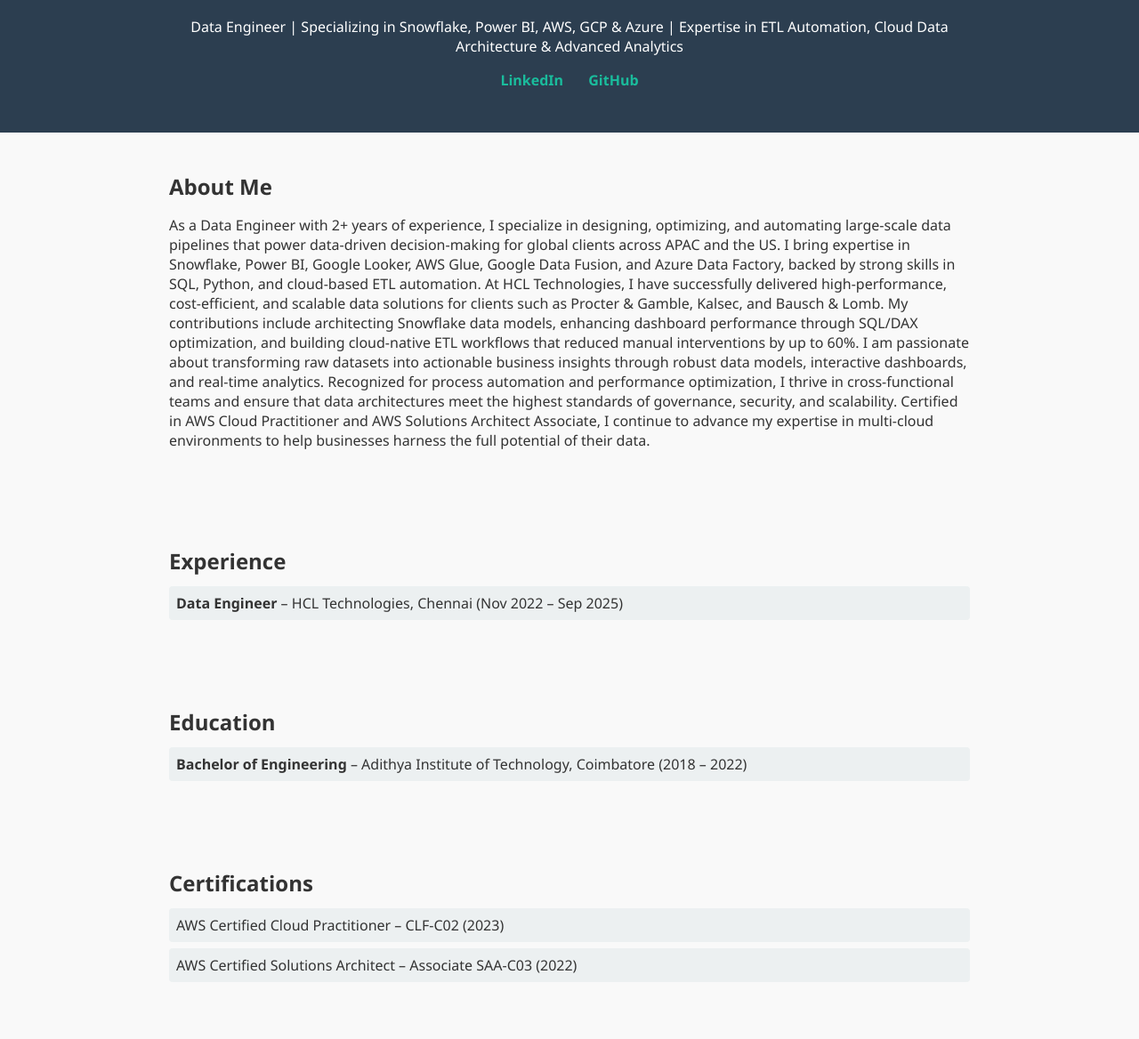
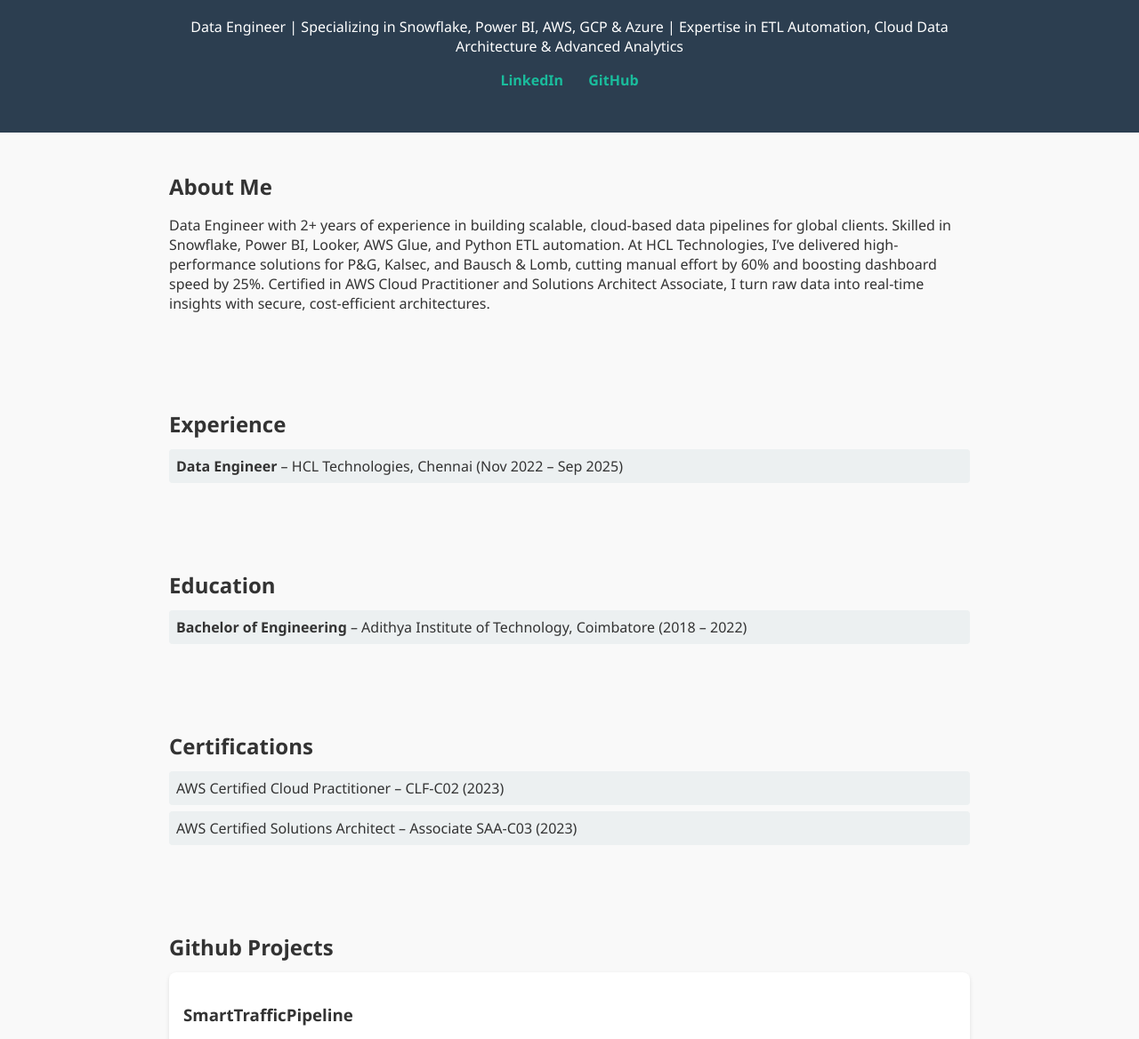
Before and after one commit to LingeswaranR-22/LingeswaranR-Portfolio, a plain HTML site: page index.html in a window 1280 px wide. Shown: the part 115-1283 px from the top of the page at 89% size. Drawn offline with Linux system fonts and the light colour scheme.

Commit message:
Updated LinkedIn link and layout spacing

```diff
--- a/index.html
+++ b/index.html
@@ -3,7 +3,7 @@
 <head>
   <meta charset="UTF-8" />
   <meta name="viewport" content="width=device-width, initial-scale=1.0" />
-  <title>Lingeswaran R | Data Engineer Portfolio</title>
+  <title>Lingeswaran R | Portfolio</title>
   <link rel="stylesheet" href="style.css" />
 </head>
 <body>
@@ -12,7 +12,7 @@
       <h1>Lingeswaran R</h1>
       <p>Data Engineer | Specializing in Snowflake, Power BI, AWS, GCP & Azure | Expertise in ETL Automation, Cloud Data Architecture & Advanced Analytics</p>
       <nav>
-        <a href="https://www.linkedin.com/in/lingeswaran" target="_blank">LinkedIn</a>
+        <a href="https://www.linkedin.com/in/lingeswaranr" target="_blank">LinkedIn</a>
         <a href="https://github.com/LingeswaranR-22" target="_blank">GitHub</a>
       </nav>
     </div>
@@ -21,13 +21,11 @@
   <section class="about">
     <div class="container">
       <h2>About Me</h2>
-      <p>As a Data Engineer with 2+ years of experience, I specialize in designing, optimizing, and automating large-scale data pipelines that power data-driven decision-making for global clients across APAC and the US. I bring expertise in Snowflake, Power BI, Google Looker, AWS Glue, Google Data Fusion, and Azure Data Factory, backed by strong skills in SQL, Python, and cloud-based ETL automation.
+      <p>Data Engineer with 2+ years of experience in building scalable, cloud-based data pipelines for global clients. Skilled in Snowflake, Power BI, Looker, AWS Glue, and Python ETL automation.
 
-        At HCL Technologies, I have successfully delivered high-performance, cost-efficient, and scalable data solutions for clients such as Procter & Gamble, Kalsec, and Bausch & Lomb. My contributions include architecting Snowflake data models, enhancing dashboard performance through SQL/DAX optimization, and building cloud-native ETL workflows that reduced manual interventions by up to 60%.
+        At HCL Technologies, I’ve delivered high-performance solutions for P&G, Kalsec, and Bausch & Lomb, cutting manual effort by 60% and boosting dashboard speed by 25%.
 
-        I am passionate about transforming raw datasets into actionable business insights through robust data models, interactive dashboards, and real-time analytics. Recognized for process automation and performance optimization, I thrive in cross-functional teams and ensure that data architectures meet the highest standards of governance, security, and scalability.
-
-        Certified in AWS Cloud Practitioner and AWS Solutions Architect Associate, I continue to advance my expertise in multi-cloud environments to help businesses harness the full potential of their data.</p>
+        Certified in AWS Cloud Practitioner and Solutions Architect Associate, I turn raw data into real-time insights with secure, cost-efficient architectures.</p>
     </div>
   </section>
 
@@ -54,14 +52,14 @@
       <h2>Certifications</h2>
       <ul>
         <li>AWS Certified Cloud Practitioner – CLF-C02 (2023)</li>
-        <li>AWS Certified Solutions Architect – Associate SAA-C03 (2022)</li>
+        <li>AWS Certified Solutions Architect – Associate SAA-C03 (2023)</li>
       </ul>
     </div>
   </section>
 
   <section class="projects">
     <div class="container">
-      <h2>Projects</h2>
+      <h2>Github Projects</h2>
       <div class="project-card">
         <h3>SmartTrafficPipeline</h3>
         <p>End-to-end ETL pipeline workflow and analytics dashboard for Dubai traffic incident data. Showcases automated data processing, cloud integration, email alerts, and visual insights into traffic patterns.</p>
```
